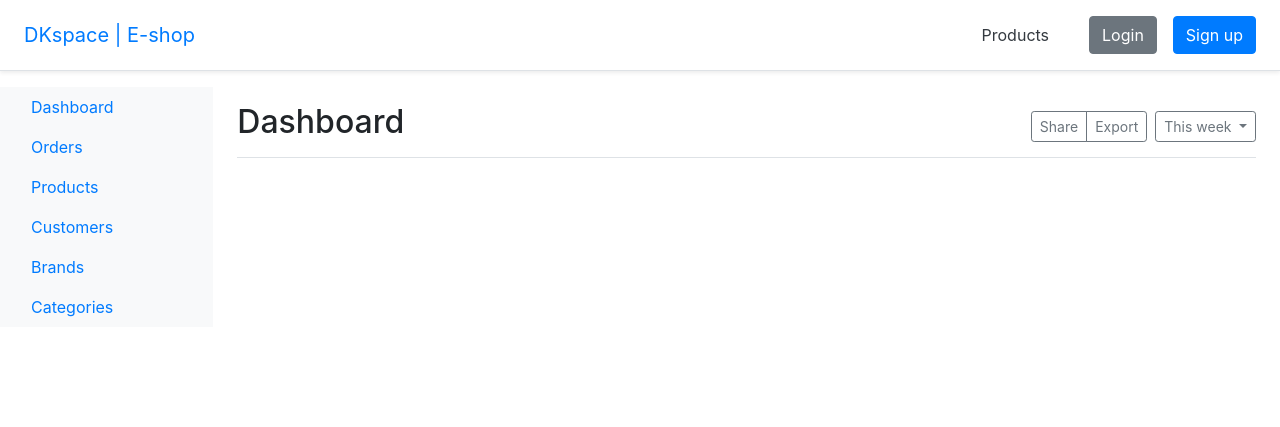
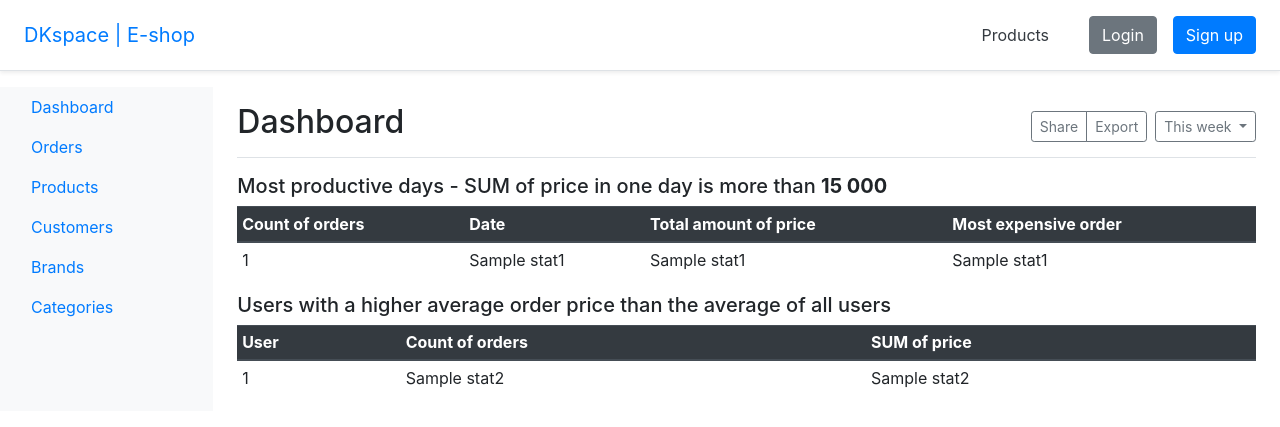
Before and after one commit to xkorman/DBS-ESHOP, a Flask app: template templates/dashboard.html in a window 1280 px wide. Shown: the top 427 px of the page. Run offline with Flask 2, Linux system fonts and the light colour scheme; the template is opened without the code that fills it: most values are stand-ins (such as "Sample title", 1, 10 or a date in 2020); some libraries are stand-ins or nearby versions.

Commit message:
Dashboard statistic added

```diff
--- a/app.py
+++ b/app.py
@@ -255,7 +255,17 @@ def products_page_filter(category_id):
 @login_required
 @admin_required
 def dashboard_page():
-    return render_template("dashboard.html")
+    c, conn = connection()
+    c.execute('SELECT COUNT(order_id), "date", SUM(price), MAX(price) FROM "order" '
+              'WHERE "open"=FALSE GROUP BY "date" HAVING SUM(price) > 15000 ORDER BY SUM(price) DESC ')
+    stat1 = c.fetchall()
+    c.execute('SELECT users.user_name, COUNT("order".order_id), SUM("order".price) FROM "order"'
+              'INNER JOIN users ON user_id= users.id '
+              'GROUP BY user_id, user_name HAVING SUM(price) > (SELECT AVG(price) FROM "order") '
+              'ORDER BY SUM(price) DESC')
+
+    stat2 = c.fetchall()
+    return render_template("dashboard.html", stat1=stat1, stat2=stat2)
 
 
 @app.route('/dashboard/orders/')
@@ -862,12 +872,14 @@ def crop_image(image, filename):
 
 def do_faker_users():
     faker = Faker('cz_CZ')
+    faker = Faker('sk_SK')
+    fakerr = Faker('pl_PL')
     c, conn = connection()
     password = sha256_crypt.encrypt('password')
 
-    for i in range(90000):
+    for i in range(10000):
         try:
-            user_name = faker.user_name()
+            user_name = fakerr.user_name()
             full_name = faker.name()
             city_id = random.randrange(1, 4208)
             address = faker.street_address()
@@ -886,9 +898,11 @@ def do_faker_users():
         except Exception as e:
             conn.rollback()
             print(f"{e}")
+    c.close()
+    conn.close()
 
 
-# do_faker()
+#do_faker_users()
 
 
 if __name__ == '__main__':
--- a/templates/dashboard.html
+++ b/templates/dashboard.html
@@ -61,6 +61,51 @@
           </button>
         </div>
       </div>
+            <h5>Most productive days - SUM of price in one day is more than <b>15 000</b> </h5>
+            <table class="table table-sm">
+              <thead class="thead-dark">
+                <tr>
+                  <th>Count of orders</th>
+                  <th>Date</th>
+                  <th>Total amount of price</th>
+                  <th>Most expensive order</th>
+                </tr>
+              </thead>
+              <tbody>
+              {% if stat1 != None %}
+              {% for st in stat1 %}
+                <tr>
+                  <td>{{ st[0] }}</td>
+                  <td>{{ st[1] }}</td>
+                  <td>{{ st[2] }}</td>
+                  <td>{{ st[3] }} </td>
+                </tr>
+              {% endfor %}
+              {% endif %}
+              </tbody>
+            </table>
+
+            <h5>Users with a higher average order price than the average of all users</h5>
+            <table class="table table-sm">
+              <thead class="thead-dark">
+                <tr>
+                  <th>User</th>
+                  <th>Count of orders</th>
+                  <th>SUM of price</th>
+                </tr>
+              </thead>
+              <tbody>
+              {% if stat2 != None %}
+              {% for st in stat2 %}
+                <tr>
+                  <td>{{ st[0] }}</td>
+                  <td>{{ st[1] }}</td>
+                  <td>{{ st[2] }}</td>
+                </tr>
+              {% endfor %}
+              {% endif %}
+              </tbody>
+            </table>
         {% endblock %}
     </main>
   </div>
```
